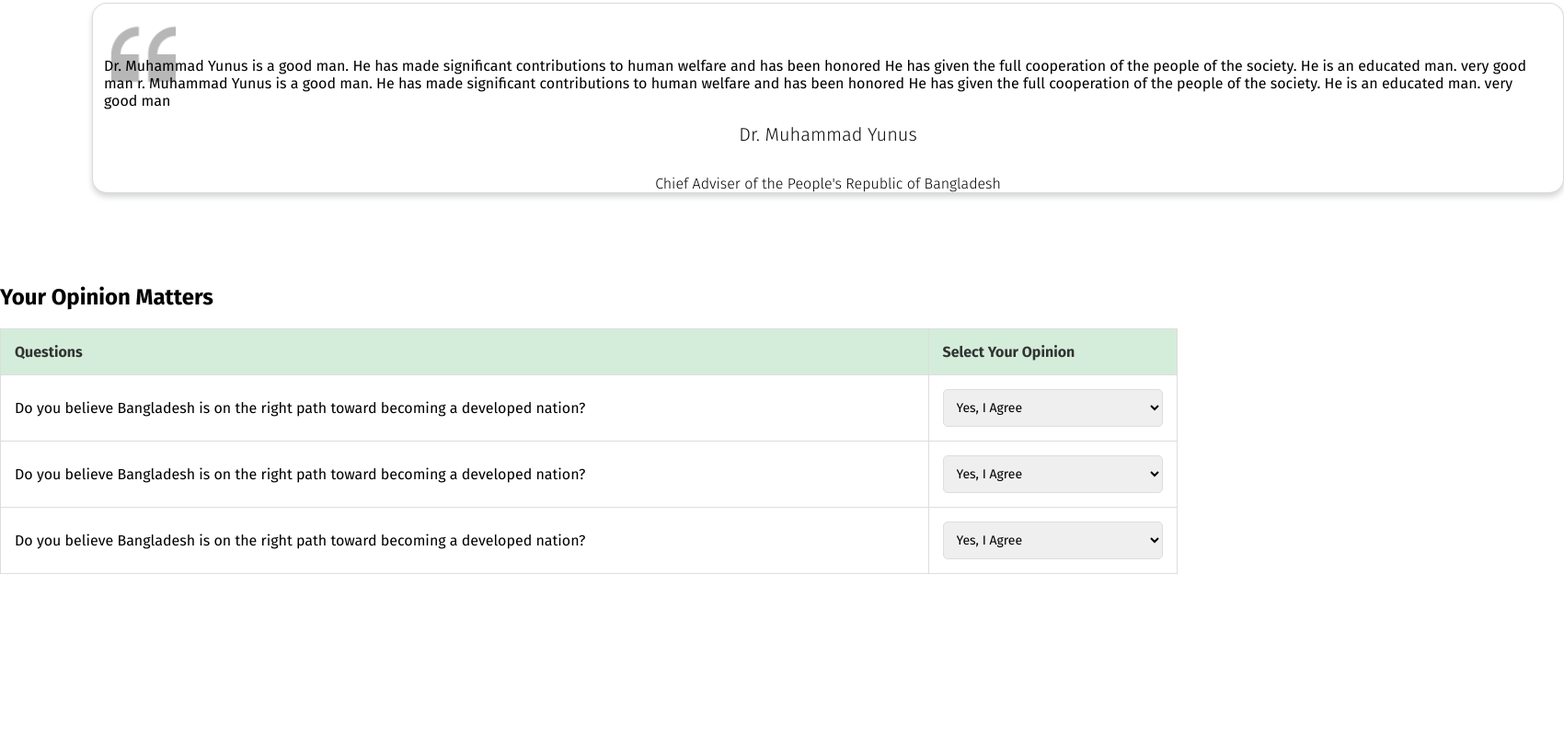
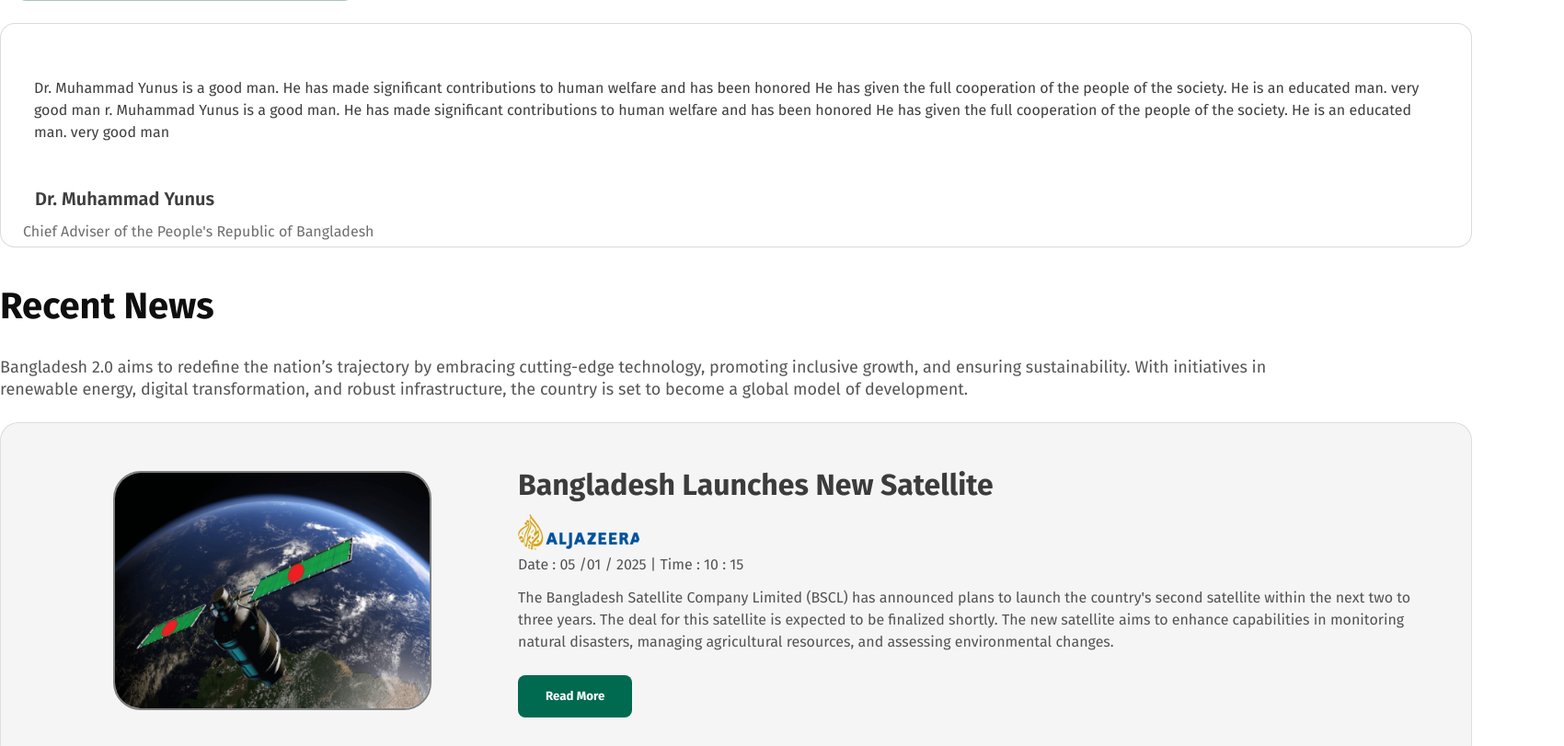
Before and after one commit to JannatulLima9575/Assignment1-Bangladesh-2.0, a plain HTML site: page index.html in a window 1280 px wide. Shown: the part 1811-2622 px from the top of the page at 92% size, 1700 px wide, since content can reach past the window. Drawn offline with Linux system fonts and the light colour scheme.

Commit message:
final commit

```diff
--- a/css/style.css
+++ b/css/style.css
@@ -146,7 +146,7 @@
 .pillar-card {
   border: 1px solid rgba(14, 14, 14, 0.15);
   border-radius: 16px;
-  background: rgb(198, 228, 214);
+  background: rgb(245, 245, 245);
   padding: 30px;
   margin-top: 32px;
   flex: none;
@@ -155,7 +155,7 @@
 }
 .pillar-card:hover {
   background-color: #006d39;
-  color: #fff;
+  color: #ffff;
   transition: 0.3s ease-in-out;
 }
 .pillar-card h4 {
@@ -188,11 +188,9 @@
   flex-direction: column;
   justify-content: center;
   justify-items: center;
-  gap: 80;
-  padding: 0px;
+  padding-top: 80px;
   flex: none;
   flex-grow: 0;
-  padding: 80px 100px 80px 100px;
   margin: 30px auto;
 }
 .future-title {
@@ -233,9 +231,6 @@
   flex: none;
   order: 0;
   flex-grow: 0;
-  /* border-radius: 16px;
-  background: rgba(84, 144, 245, 0.2);
-  padding: 32px; */
 }
 .box-2 {
   border: 1px solid rgba(14, 14, 14, 0.15);
@@ -246,9 +241,6 @@
   flex: none;
   order: 0;
   flex-grow: 0;
-  /* padding: 32px;
-  background-color: #c6e4d6;
-  border-radius: 16px; */
 }
 .box-3 {
   border: 1px solid rgba(14, 14, 14, 0.15);
@@ -259,9 +251,6 @@
   flex: none;
   order: 0;
   flex-grow: 0;
-  /* padding: 24px;
-  background-color: #f7ebcf;
-  border-radius: 16px; */
 }
 .box-4 {
   border: 1px solid rgba(14, 14, 14, 0.15);
@@ -272,9 +261,6 @@
   flex: none;
   order: 0;
   flex-grow: 0;
-  /* padding: 24px;
-  background: rgb(245, 245, 245);
-  border-radius: 16px; */
 }
 .box-1-title {
   font-size: 20px;
@@ -375,96 +361,50 @@
   background-color: rgb(22, 17, 21);
 }
 .Quote {
+  position: relative;
+  box-sizing: border-box;
+  flex-direction: column;
+  flex: 1;
   border: 1px solid rgba(14, 14, 14, 0.15);
   border-radius: 16px;
   background: rgb(255, 255, 255);
-  margin-top: 32px;
-  width: 1600px;
-  height: 300px;
-  background-image: url(../assets/quote-bg.png);
-  background-repeat: no-repeat;
-  background-position: 20px 20px;
-  background-size: 70px 70px;
-  box-shadow: 0 4px 6px #d5d6d8;
-  display: flex;
-  flex-direction: column;
-  justify-content: center;
-  align-items: center;
-  margin: 0;
-  padding: 0;
+  width: 100%;
+}
+.Quote:hover {
+  box-shadow: 0 0 20px 0px rgba(0, 0, 0, 0.2);
+}
+.quote-description {
+  color: rgba(14, 14, 14, 0.8);
+  font-family: Fira Sans;
+  font-size: 16px;
+  font-weight: 400;
+  line-height: 24px;
+  letter-spacing: 0%;
+  text-align: left;
+  margin: 48px 24px;
+  padding: 10px 24px 0px 12px;
 }
 .quote-title {
+  color: rgba(14, 14, 14, 0.8);
+  font-family: Fira Sans;
   font-size: 20px;
-  font-weight: 300;
-  color: #0e0e0e;
-  padding: 0px 13px 0px 13px;
-}
-.quote-description {
-  margin-top: 48px;
-  padding: 10px 24px 0px 12px;
-  margin-bottom: 15px;
+  font-weight: 600;
+  line-height: 24px;
+  letter-spacing: 0%;
+  text-align: left;
+  margin: 4px 24px;
+  padding: 0px 24px 0px 13px;
 }
 .quote-sub-title {
+  color: rgba(14, 14, 14, 0.6);
+  font-family: Fira Sans;
+  font-size: 16px;
+  font-weight: 400;
+  line-height: 24px;
+  letter-spacing: 0%;
+  text-align: left;
+  margin: 4px 24px;
   margin-top: 12px;
-  font-size: 16px;
-  font-weight: 300;
-  padding: 0px 13px 0px 13px;
-}
-
-/* Table Section  */
-.table {
-  /* Frame 2087325622 */
-  position: static;
-  width: 1280px;
-  height: 481px;
-  /* Auto layout */
-  display: flex;
-  flex-direction: column;
-  justify-content: flex-start;
-  align-items: flex-start;
-  gap: 24;
-  padding: 0px;
-
-  /* Inside Auto Layout */
-  flex: none;
-  order: 2;
-  flex-grow: 0;
-  margin: 80px 0px;
-}
-
-h1 {
-  text-align: left;
-  font-size: 24px;
-  margin-bottom: 20px;
-}
-
-.opinion-table {
-  width: 100%;
-  border-collapse: collapse;
-}
-
-.opinion-table th,
-.opinion-table td {
-  text-align: left;
-  padding: 15px;
-  border: 1px solid #ddd;
-}
-
-.opinion-table th {
-  background-color: #d4edda;
-  color: #333;
-}
-
-.opinion-table td {
-  background-color: #fff;
-}
-
-select {
-  width: 100%;
-  padding: 10px;
-  border: 1px solid #ddd;
-  border-radius: 5px;
-  font-size: 14px;
 }
 
 /* Resent News Section */
@@ -475,6 +415,7 @@ select {
   margin-top: 80px;
   padding: 0;
 }
+
 .news-title {
   color: rgb(14, 14, 14);
   font-size: 40px;
@@ -507,6 +448,9 @@ select {
   height: auto;
   background: rgb(245, 245, 245);
   border: 1px solid rgba(14, 14, 14, 0.1);
+}
+.news-1:hover {
+  box-shadow: 0 0 20px 0px rgba(0, 0, 0, 0.2);
 }
 .news-left {
   flex: 1;
--- a/index.html
+++ b/index.html
@@ -34,9 +34,6 @@
             </div>
          </section>
     </header>
-
-
-
 
     <main>
         <!-- pillars of Bangladesh section-->
@@ -75,7 +72,6 @@
 
             </div>
         </section>
-
 
         <!-- The vision of future section  -->
           <section class="futures">
@@ -118,51 +114,6 @@
             </div>
           </section>
 
- <!-- Table Section  -->
-  <div class="table">
-    <h1>Your Opinion Matters</h1>
-    <table class="opinion-table">
-      <thead>
-        <tr>
-          <th>Questions</th>
-          <th>Select Your Opinion</th>
-        </tr>
-      </thead>
-      <tbody>
-        <tr>
-          <td>Do you believe Bangladesh is on the right path toward becoming a developed nation?</td>
-          <td>
-            <select>
-              <option value="agree">Yes, I Agree</option>
-              <option value="disagree">No, I Disagree</option>
-              <option value="neutral">Neutral</option>
-            </select>
-          </td>
-        </tr>
-        <tr>
-          <td>Do you believe Bangladesh is on the right path toward becoming a developed nation?</td>
-          <td>
-            <select>
-              <option value="agree">Yes, I Agree</option>
-              <option value="disagree">No, I Disagree</option>
-              <option value="neutral">Neutral</option>
-            </select>
-          </td>
-        </tr>
-        <tr>
-          <td>Do you believe Bangladesh is on the right path toward becoming a developed nation?</td>
-          <td>
-            <select>
-              <option value="agree">Yes, I Agree</option>
-              <option value="disagree">No, I Disagree</option>
-              <option value="neutral">Neutral</option>
-            </select>
-          </td>
-        </tr>
-      </tbody>
-    </table>
-  </div>
-
           <!-- Resent News Section -->
              <section class="news">
                  <h1 class="news-title">Recent News</h1>
@@ -176,8 +127,7 @@
                        <h1 class="news-item-title">Bangladesh Launches New Satellite</h1>
                        <img class="news-item-img" src="assets/al-jazeera.png" alt="">
                        <p class="news-item-time"> Date : 05 /01 / 2025 | Time : 10 : 15</p>
-                       <p class="news-item-dis">Not until the creation and maintenance of decent conditions of life for all people are recognized and <br> accepted as a common obligation of all people and all countries—not until then shall we,<br>
-                        with a certain degree of justification, be able to speak of humankind as civilized</p>
+                       <p class="news-item-dis">The Bangladesh Satellite Company Limited (BSCL) has announced plans to launch the country's second satellite within the next two to three years. The deal for this satellite is expected to be finalized shortly. The new satellite aims to enhance capabilities in monitoring natural disasters, managing agricultural resources, and assessing environmental changes.</p>
                         <button class="news-btn">Read More</button>
                     </div>
                  </div>
@@ -187,8 +137,7 @@
                        <h1 class="news-item-title">Bangladesh Launches New Satellite</h1>
                        <img class="news-item-img" src="assets/al-jazeera.png">
                        <p class="news-item-time"> Date : 05 /01 / 2025 | Time : 10 : 15</p>
-                       <p class="news-item-dis">Not until the creation and maintenance of decent conditions of life for all people are recognized and <br> accepted as a common obligation of all people and all countries—not until then shall we,<br>
-                        with a certain degree of justification, be able to speak of humankind as civilized</p>
+                       <p class="news-item-dis">Bangladesh has entered into an agreement with Russia to collaborate on satellite technology. This partnership is expected to bolster Bangladesh's efforts in expanding its space technology infrastructure and capabilities.</p>
                         <button class="news-btn">Read More</button>
                     </div>
 
@@ -199,8 +148,6 @@
                  </div>
 
              </section>
-
-
 
              <!-- Donate Section  -->
              <section class="donate">
@@ -226,8 +173,7 @@
               <br>
               <button class="donate-btn">Done Now</button>
              </section>
-
-         </main>
+   </main>
 
 
          <!-- News Letter Section -->
@@ -240,7 +186,6 @@
               <p class="spam">We promise not to spam you!</p>
           </div>
        </section>
-
 
            <!-- Footer Section  -->
           <footer class="footer">
@@ -257,6 +202,5 @@
                  <img src="assets/x.png">
               </div>
          </footer>
-
 </body>
 </html>
```
